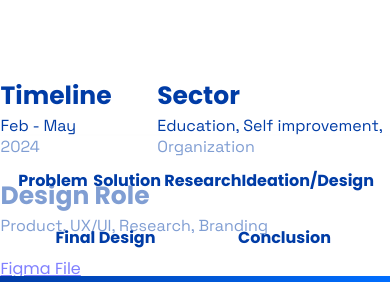
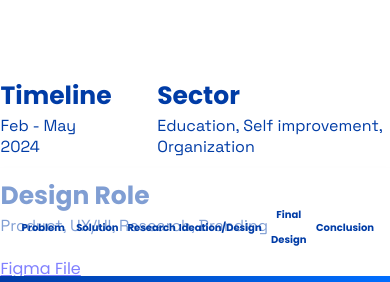
Before and after one commit to walterlars/walterlars.github.io, a plain HTML site: page organizeme.html in a window 390 px wide. Shown: the part 562-844 px from the top of the page. Drawn offline with nearby package versions, Linux system fonts and the light colour scheme.

```diff
--- a/scrollbar.css
+++ b/scrollbar.css
@@ -133,3 +133,11 @@ ul li a.active {
   margin: 20px;
   display: flex;
 }/*# sourceMappingURL=scrollbar.css.map */
+
+@media (max-width: 768px) {
+
+  .ul-progress > li a {
+    font-size:10px;
+  }
+
+}
```
